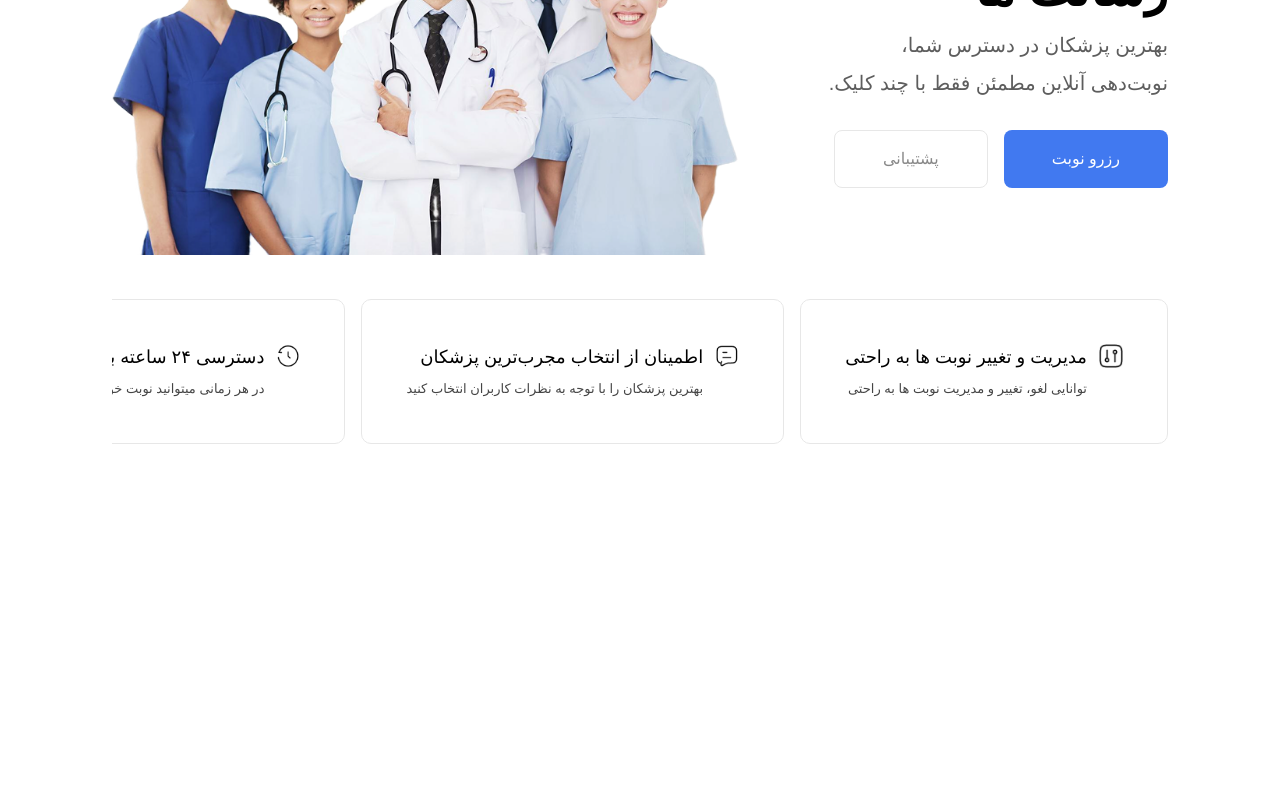
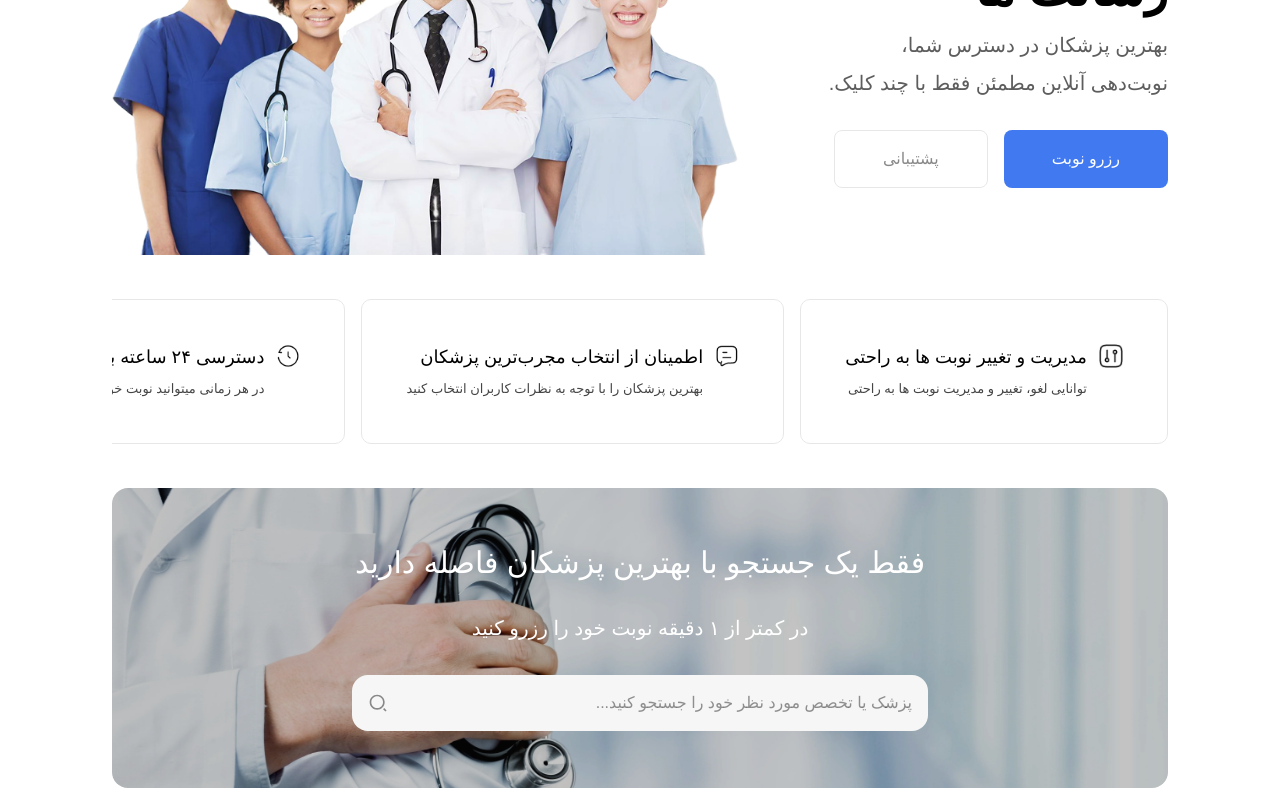
Before and after one commit to M-sahand-dev/Doctor-Appointment, a React (Vite) app: page / in a window 1280 px wide. Shown: the part 249-1049 px from the top of the page. Before the commit the page ends 800 px from the top, so only its background shows below. Built offline with nearby package versions, Linux system fonts and the light colour scheme; a web font is replaced by a local one.

Commit message:
feat(ui): Integrate search box into hero section with new component and styling
Adds SearchBox component to HeroSection with proper exports and CSS variables for styling. Enhances user search functionality in the main hero area.

```diff
--- a/src/App.css
+++ b/src/App.css
@@ -85,6 +85,8 @@
     --color-gray--950:#262626;
     /* color alert */
     --color-alert:#FFB800;
+    /* color stroke  */
+    --color-galsses:#11111140;
     /* font size */
         /* Heading */
     --text-H1:32px;
--- a/src/components/home-page-(landing)/hero-Section/HeroSection.tsx
+++ b/src/components/home-page-(landing)/hero-Section/HeroSection.tsx
@@ -1,6 +1,6 @@
 import type { JSX } from "react";
 import { Link } from "react-router-dom";
-import { Benefits } from "../../index";
+import { Benefits, SearchBox } from "../../index";
 
 export const HeroSection = (): JSX.Element => {
   // Hero Section (Section 1) responsive design
@@ -41,6 +41,9 @@ export const HeroSection = (): JSX.Element => {
       <div className="mt-6">
         <Benefits />
       </div>
+      <div className="mt-6">
+        <SearchBox />
+      </div>
     </section>
   );
 };
--- /dev/null
+++ b/src/components/home-page-(landing)/hero-Section/SearchBox.tsx
@@ -0,0 +1,31 @@
+import type { JSX } from "react";
+import { RiSearch2Line } from "react-icons/ri";
+
+export const SearchBox = (): JSX.Element => {
+  return (
+    <div className="bg-[url('/public/image/Doctor_Holding_Stethoscope.webp')]  rounded-2xl bg-no-repeat bg-center bg-cover bg-fixed h-[300px] w-full">
+      <div className="bg-galsses w-full h-full rounded-2xl">
+        <div className="w-full h-full flex items-center justify-center flex-col gap-8 px-72 py-4 max-2xl:px-60 max-xl:px-48 max-lg:px-36 max-md:px-24 max-sm:px-12">
+          <h1 className="text-white 2xl:text-4xl xl:text-3xl lg:text-2xl   font-medium text-center text-H1">
+            فقط یک جستجو با بهترین پزشکان فاصله دارید
+          </h1>
+          <h2 className="text-white font-medium text-center text-H3">
+            در کمتر از ۱ دقیقه نوبت خود را رزرو کنید
+          </h2>
+          <div className="flex justify-between items-center p-4 bg-gray--50 rounded-2xl w-full">
+            <input
+              type="search"
+              className="w-full outline-hidden"
+              name=""
+              id=""
+              placeholder="پزشک یا تخصص مورد نظر خود را جستجو کنید..."
+            />
+            <button className="text-gray--400">
+              <RiSearch2Line className="w-5 h-5 " />
+            </button>
+          </div>
+        </div>
+      </div>
+    </div>
+  );
+};
--- a/src/components/home-page-(landing)/hero-Section/index.ts
+++ b/src/components/home-page-(landing)/hero-Section/index.ts
@@ -1,2 +1,3 @@
 export * from "./HeroSection";
 export * from "./Benefits";
+export * from "./SearchBox";
```
Also changed, not shown: public/image/Doctor_Holding_Stethoscope.webp (added).
